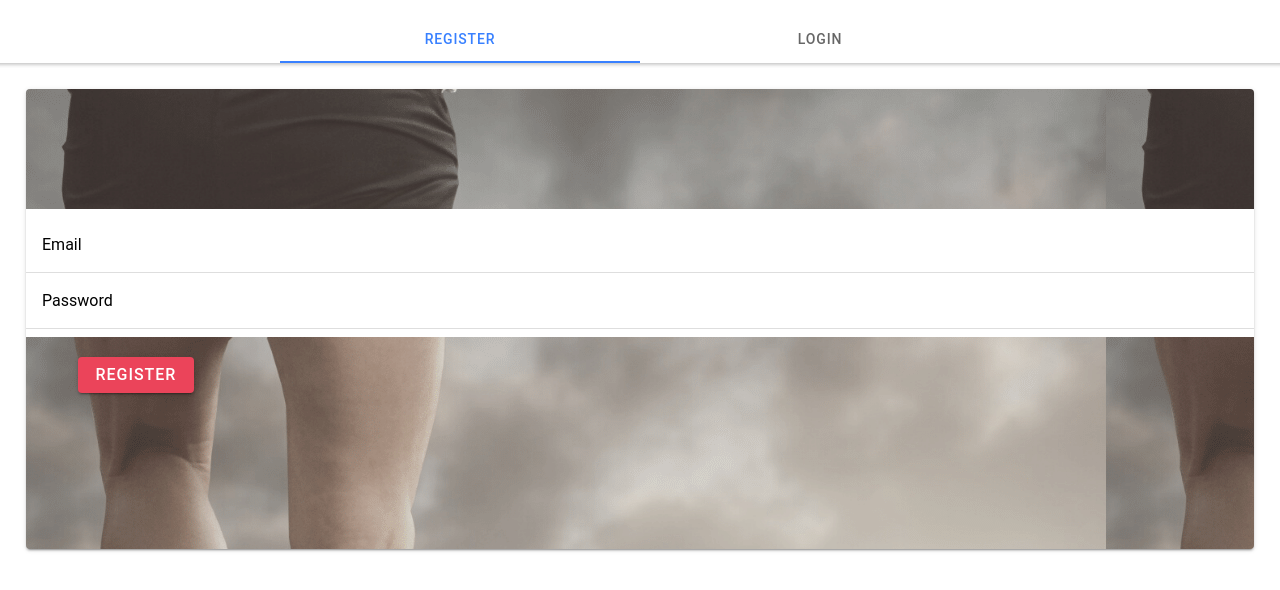
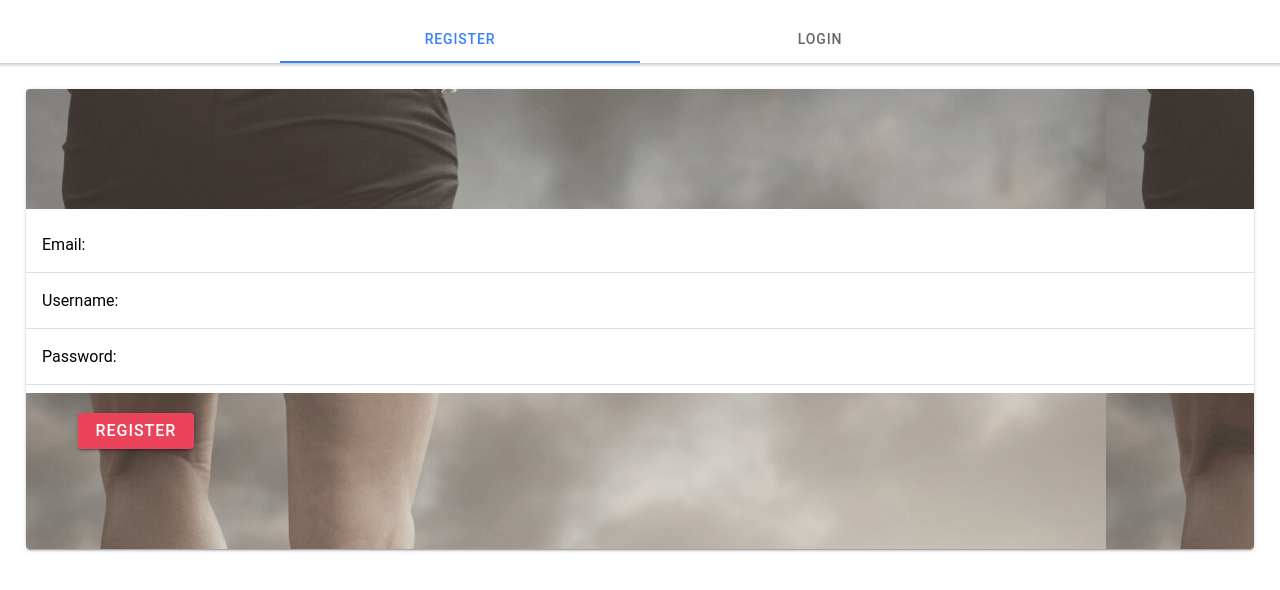
Before and after one commit to Enaturale/Exercise-App-Ionic-React, a React (Create React App) app: page /login in a window 1280 px wide. Shown: the top 590 px of the page. Built offline with nearby package versions, Linux system fonts and the light colour scheme.

Commit message:
Welcome page

```diff
--- a/src/pages/Login.tsx
+++ b/src/pages/Login.tsx
@@ -42,12 +42,17 @@ import './Login.css';
             <IonCard className="card" style={{backgroundImage:`url(${fit})`,height: '460px', paddingTop:'10px'}}>
               <IonList style={{marginTop: '110px'}}>
                 <IonItem>
-                  <IonLabel position="floating">Email</IonLabel>
+                  <IonLabel position="floating">Email: </IonLabel>
                   <IonInput type="email"></IonInput>
                 </IonItem>
 
                 <IonItem>
-                  <IonLabel position="floating">Password</IonLabel>
+                  <IonLabel position="floating">Username:</IonLabel>
+                  <IonInput type="email"></IonInput>
+                </IonItem>
+
+                <IonItem>
+                  <IonLabel position="floating">Password: </IonLabel>
                   <IonInput type="password"></IonInput>
                 </IonItem>
               </IonList>
@@ -60,12 +65,12 @@ import './Login.css';
             <IonCard style={{backgroundImage:`url(${fit})`,fontSize:'16px',height: '480px' }}>
               <IonList style={{marginTop: '110px'}}>
                 <IonItem>
-                  <IonLabel position="floating">Email</IonLabel>
-                  <IonInput type="email"></IonInput>
+                  <IonLabel position="floating">Username: </IonLabel>
+                  <IonInput type="text"></IonInput>
                 </IonItem>
 
                 <IonItem>
-                  <IonLabel position="floating">Password</IonLabel>
+                  <IonLabel position="floating">Password: </IonLabel>
                   <IonInput type="password"></IonInput>
                 </IonItem>
               </IonList>
--- a/src/pages/welcomepage.tsx
+++ b/src/pages/welcomepage.tsx
@@ -9,7 +9,7 @@ const Welcome: React.FC = () => {
     <IonPage>
         <IonContent>
             <IonTitle>
-                <h2>Get FIT!</h2>
+                <h2>Hello, firstname.</h2>
             </IonTitle>
         </IonContent>
     </IonPage>
```
